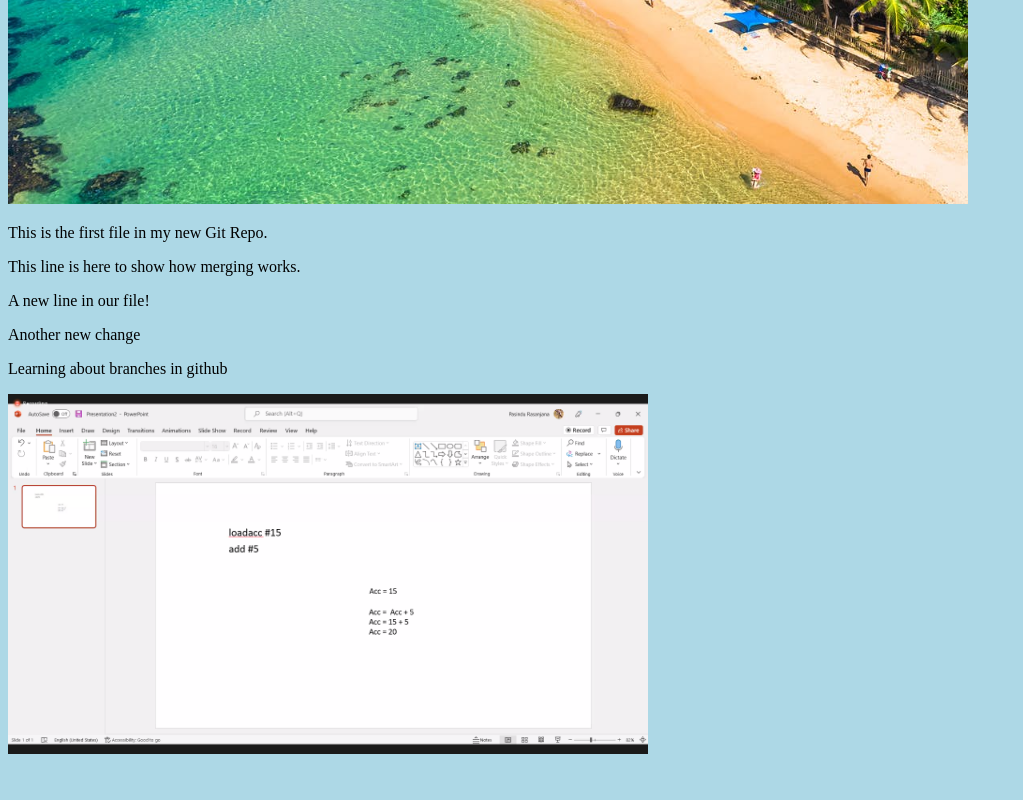
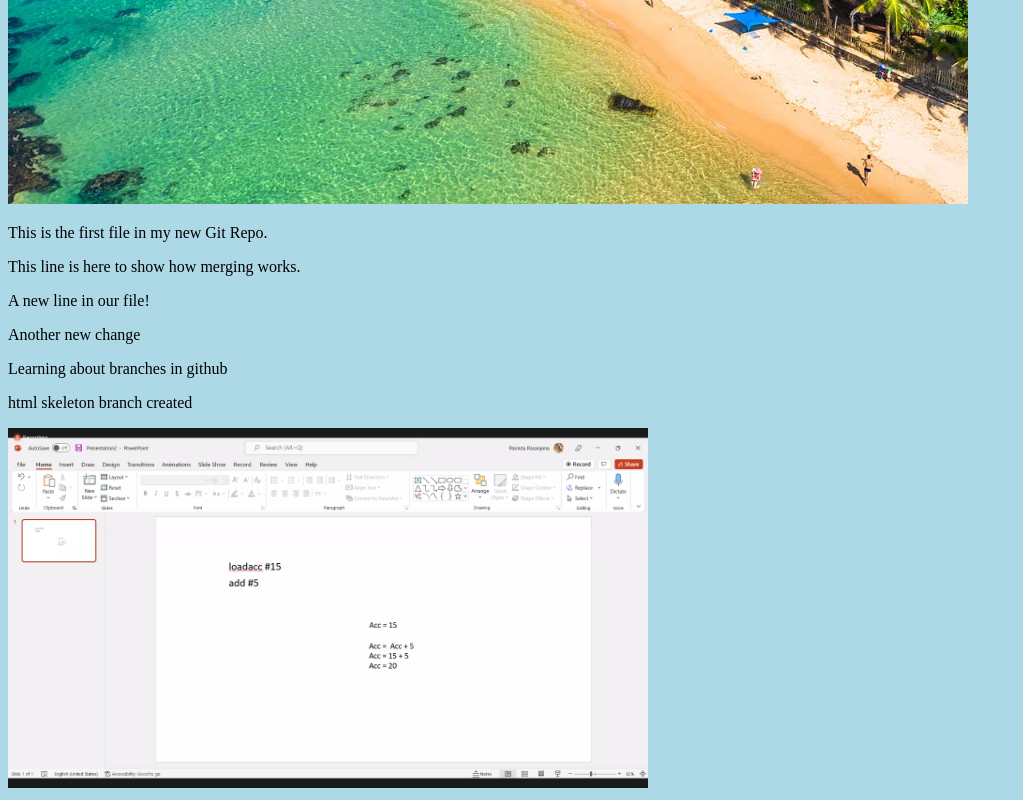
Before and after one commit to Imash-Eshan/hello-world, a plain HTML site: page index.html in a window 1280 px wide. Shown: the part 516-1316 px from the top of the page, without its empty margins (0-1023 px from the left). Before the commit the page ends 1282 px from the top, so only its background shows below. Drawn offline with Linux system fonts and the light colour scheme.

Commit message:
Update index.html
first change to da first branch

```diff
--- a/index.html
+++ b/index.html
@@ -15,6 +15,7 @@
 <p>A new line in our file!</p>
 <p>Another new change<p>
   <p>Learning about branches in github<p>
+  <p>html skeleton branch created<p>
 <div><img src="Screenshot (77).png" alt="Hello Git" style="width:100%;max-width:640px"></div>
 
 
```
